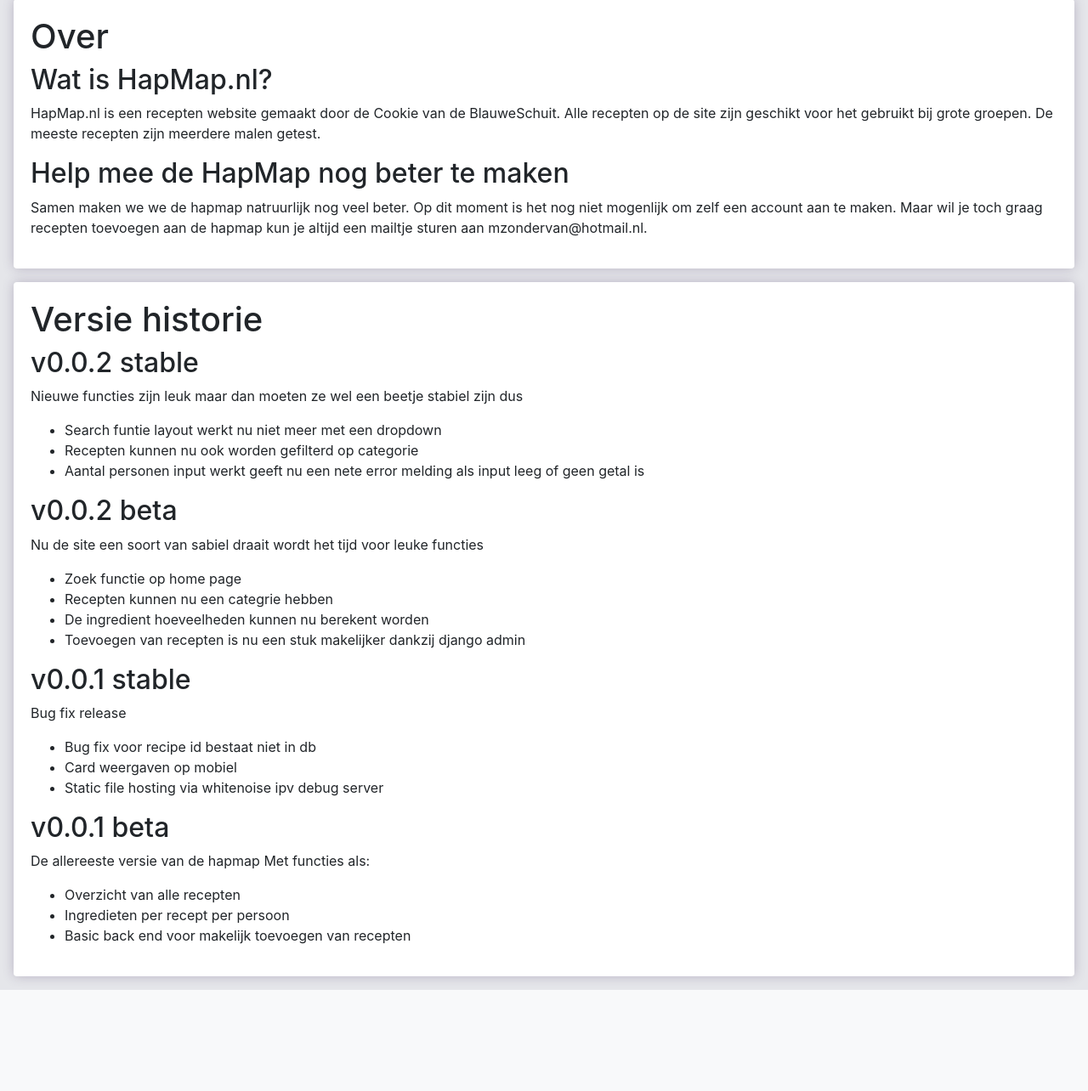
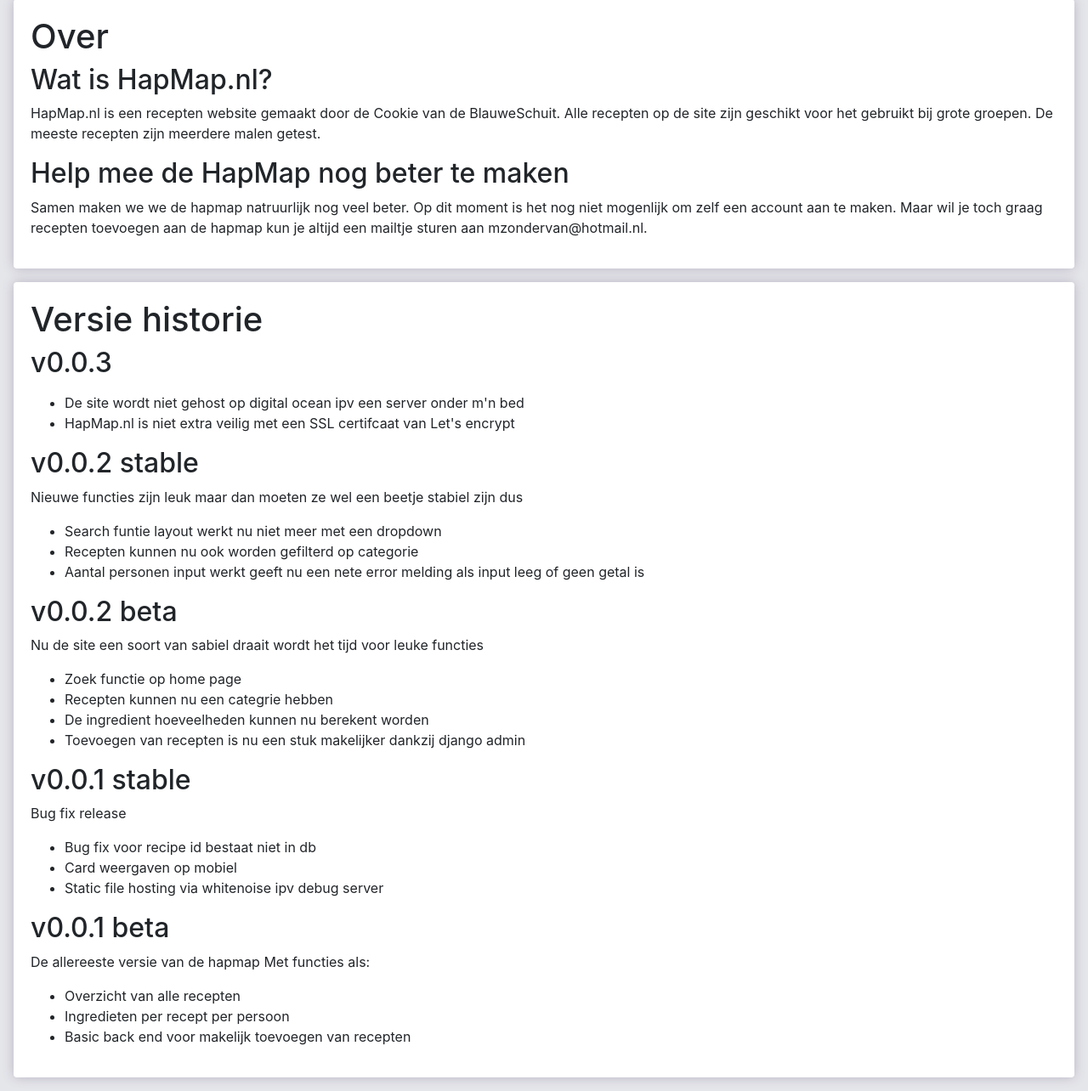
Before and after one commit to Matthijz98/HapMap, a Django app: page /about in a window 1280 px wide. Shown: the part 73-1357 px from the top of the page at 85% size. Before the commit the page ends 1238 px from the top, so only its background shows below. Run offline with Django 3.2, Linux system fonts and the light colour scheme; some libraries are stand-ins or nearby versions.

Commit message:
version 0.0.3

```diff
--- a/HapMap/recipebook/templates/recipebook/about.html
+++ b/HapMap/recipebook/templates/recipebook/about.html
@@ -28,6 +28,13 @@
     <div class="card">
         <div class="card-body">
             <h1>Versie historie</h1>
+            <h2>v0.0.3</h2>
+            <p>
+                <ul>
+                    <li>De site wordt niet gehost op digital ocean ipv een server onder m'n bed</li>
+                    <li>HapMap.nl is niet extra veilig met een SSL certifcaat van Let's encrypt</li>
+                </ul>
+            </p>
             <h2>v0.0.2 stable</h2>
             <p>
                 Nieuwe functies zijn leuk maar dan moeten ze wel een beetje stabiel zijn dus
```
